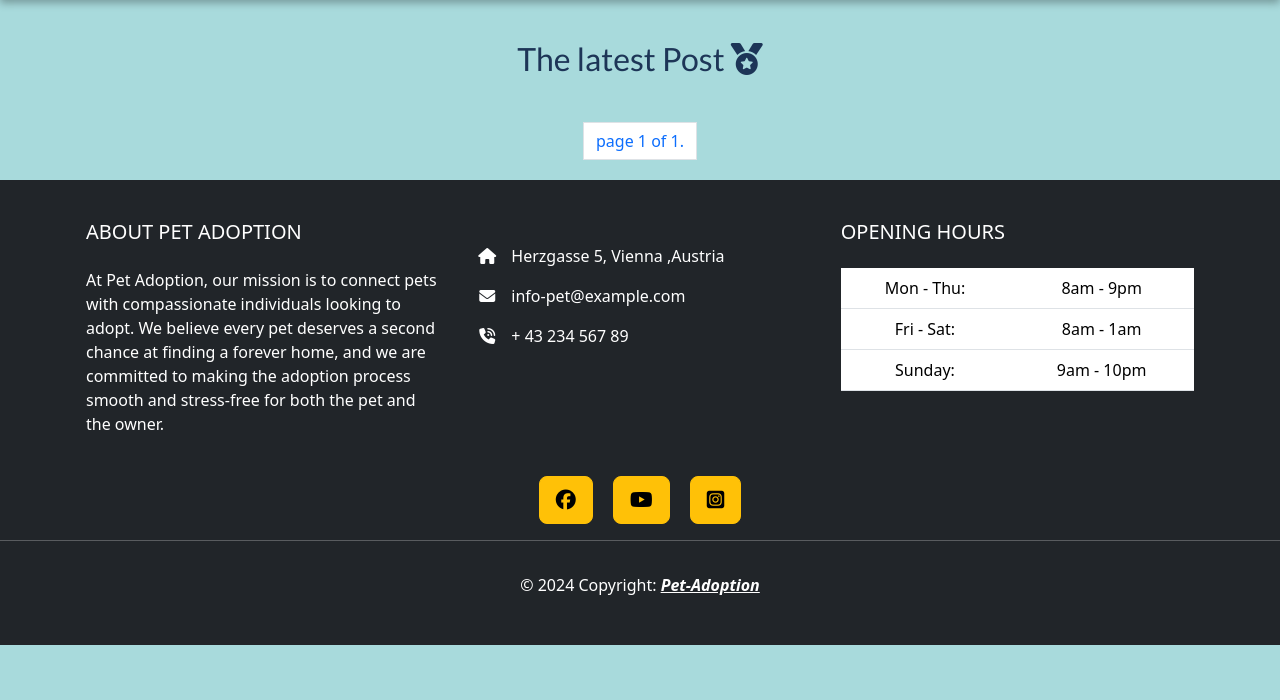
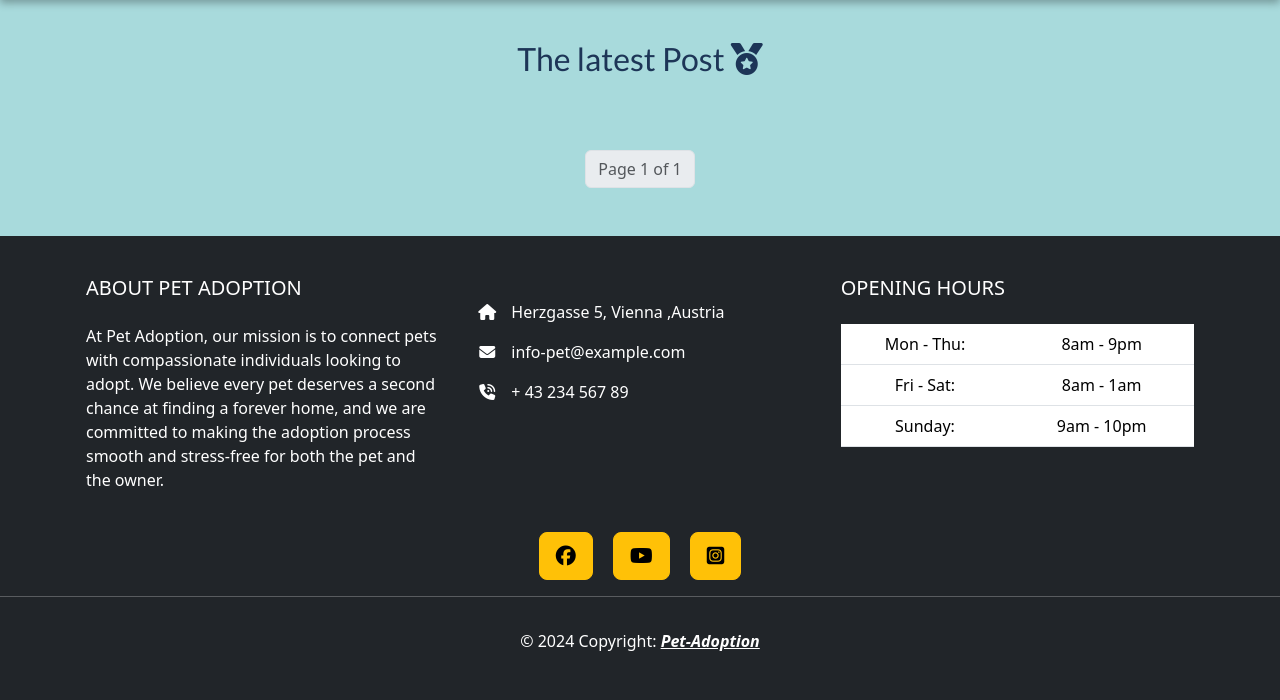
Before and after one commit to Mustafa-Vienna/PetAdoption, a Django app: page /posts in a window 1280 px wide. Shown: the part 56-756 px from the top of the page. Run offline with Django 5.2, Linux system fonts and the light colour scheme; data that the repository does not hold is empty; some libraries are stand-ins or nearby versions.

Commit message:
Update post CSS for improved readability and refactor pagination layout in post detail page

```diff
--- a/pets/static/pets/styles/includes/post.css
+++ b/pets/static/pets/styles/includes/post.css
@@ -5,8 +5,8 @@
 #newest .heading a,
 .recent .card a {
   font-family: var(--lato-font);
-  font-size: 1.5rem;
-  color: #479a9dd8;
+  font-size: 1.2rem;
+  color: hsl(182, 38%, 35%);
   text-decoration: none;
   width: 100%;
   max-width: 500px;
--- a/pets/templates/pets/posts.html
+++ b/pets/templates/pets/posts.html
@@ -24,26 +24,26 @@
     </ul>
   </section>
   <nav aria-label="Page navigation">
-    <ul class="pagination justify-content-center">
-      <span class="step-links d-flex flext-column mx-auto my-1">
+    <ul class="pagination justify-content-center my-4 py-5 flex-wrap p-md-3 p-lg-4">
       {% if page_obj.has_previous %}
         <li class="page-item">
-            <a class="page-link" href="?page=1">&laquo; first</a>
+          <a class="page-link" href="?page=1">« First</a>
         </li>
         <li class="page-item">
           <a class="page-link" href="?page={{ page_obj.previous_page_number }}">Previous</a>
         </li>
       {% endif %}
-        <span class="current page-link">page {{ page_obj.number }} of {{ page_obj.paginator.num_pages }}.</span>
+      <li class="page-item disabled">
+        <span class="page-link">Page {{ page_obj.number }} of {{ page_obj.paginator.num_pages }}</span>
+      </li>
       {% if page_obj.has_next %}
         <li class="page-item">
           <a class="page-link" href="?page={{ page_obj.next_page_number }}">Next</a>
         </li>
         <li class="page-item">
-            <a class="page-link" href="?page={{ page_obj.paginator.num_pages }}">last &raquo;</a>
+          <a class="page-link" href="?page={{ page_obj.paginator.num_pages }}">Last »</a>
         </li>
       {% endif %}
-      </span>
     </ul>
   </nav>
 {% endblock content %}
```
Lines whose indentation alone changed are shown as unchanged.
